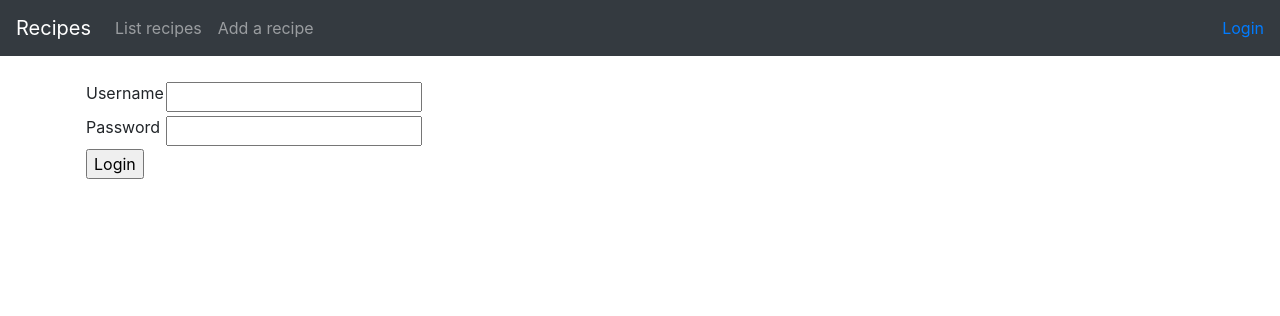
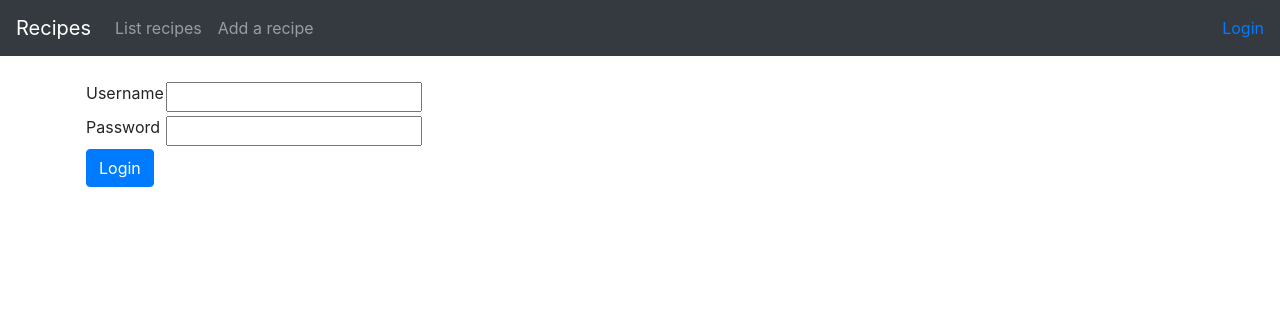
Before and after one commit to Redomy/Ostoskassi, a Flask app: template application/templates/auth/loginform.html in a window 1280 px wide. Shown: the top 316 px of the page. Run offline with Flask 2, Linux system fonts and the light colour scheme; the template is opened without the code that fills it, so the values that code supplies are empty, except form fields; form fields are guessed from the names that the template uses; some libraries are stand-ins or nearby versions.

Commit message:
bootstrap päivitys loginiin

```diff
--- a/application/templates/auth/loginform.html
+++ b/application/templates/auth/loginform.html
@@ -22,7 +22,7 @@
     </tr>
     <tr>
       <td colspan="2">
-	<input type="submit" value="Login"/>
+	<input class="btn btn-primary" type="submit" value="Login"/>
       </td>
     </tr>
 </form>
```
